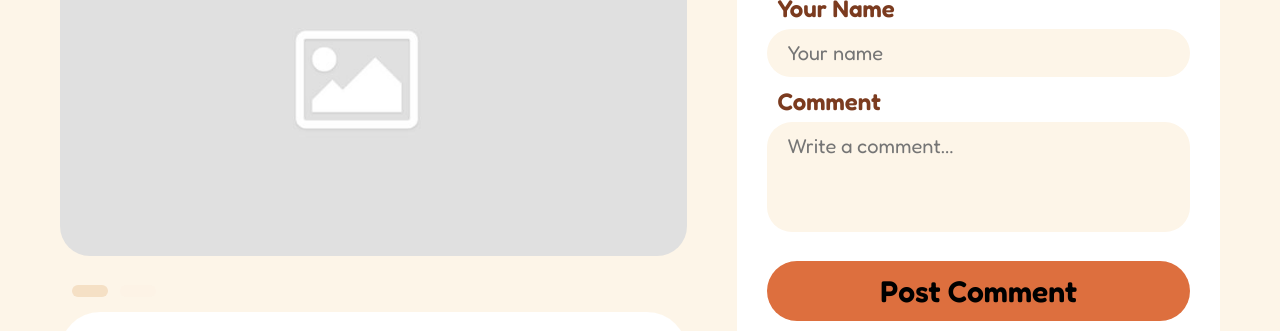
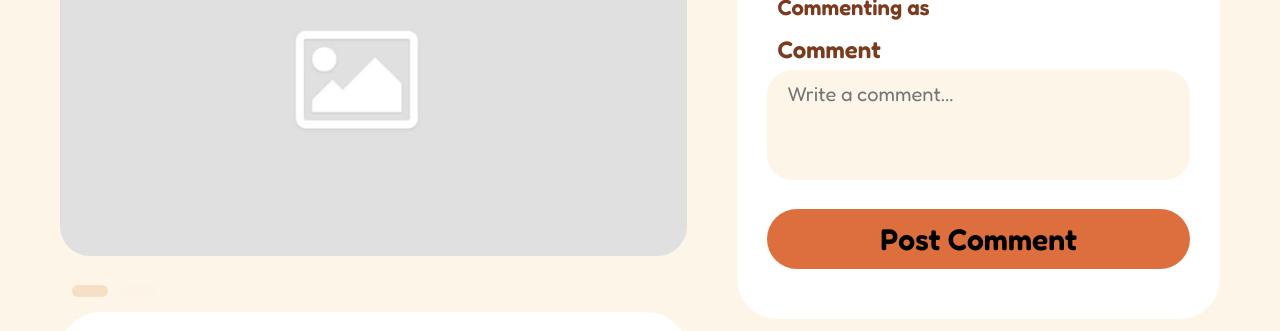
Before and after one commit to ckassidy/Online-Recipe-Book, a plain HTML site: page public/recipe.html in a window 1280 px wide. Shown: the part 252-583 px from the top of the page. Drawn offline with Linux system fonts and the light colour scheme; files whose address does not match are found by name.

Commit message:
Updated comment in recipe

```diff
--- a/public/recipe.html
+++ b/public/recipe.html
@@ -55,8 +55,8 @@
           <h2>Comments <span id="comment-count">(0)</span></h2>
 
           <form id="comment-form">
-            <label for="comment-name">Your Name</label>
-            <input type="text" id="comment-name" placeholder="Your name" required>
+            <p class="commenting-as">Commenting as <b id="commenting-as"></b></p>
+            <input type="hidden" id="comment-name">
 
             <label for="comment-text">Comment</label>
             <textarea id="comment-text" placeholder="Write a comment..." required></textarea>
```
